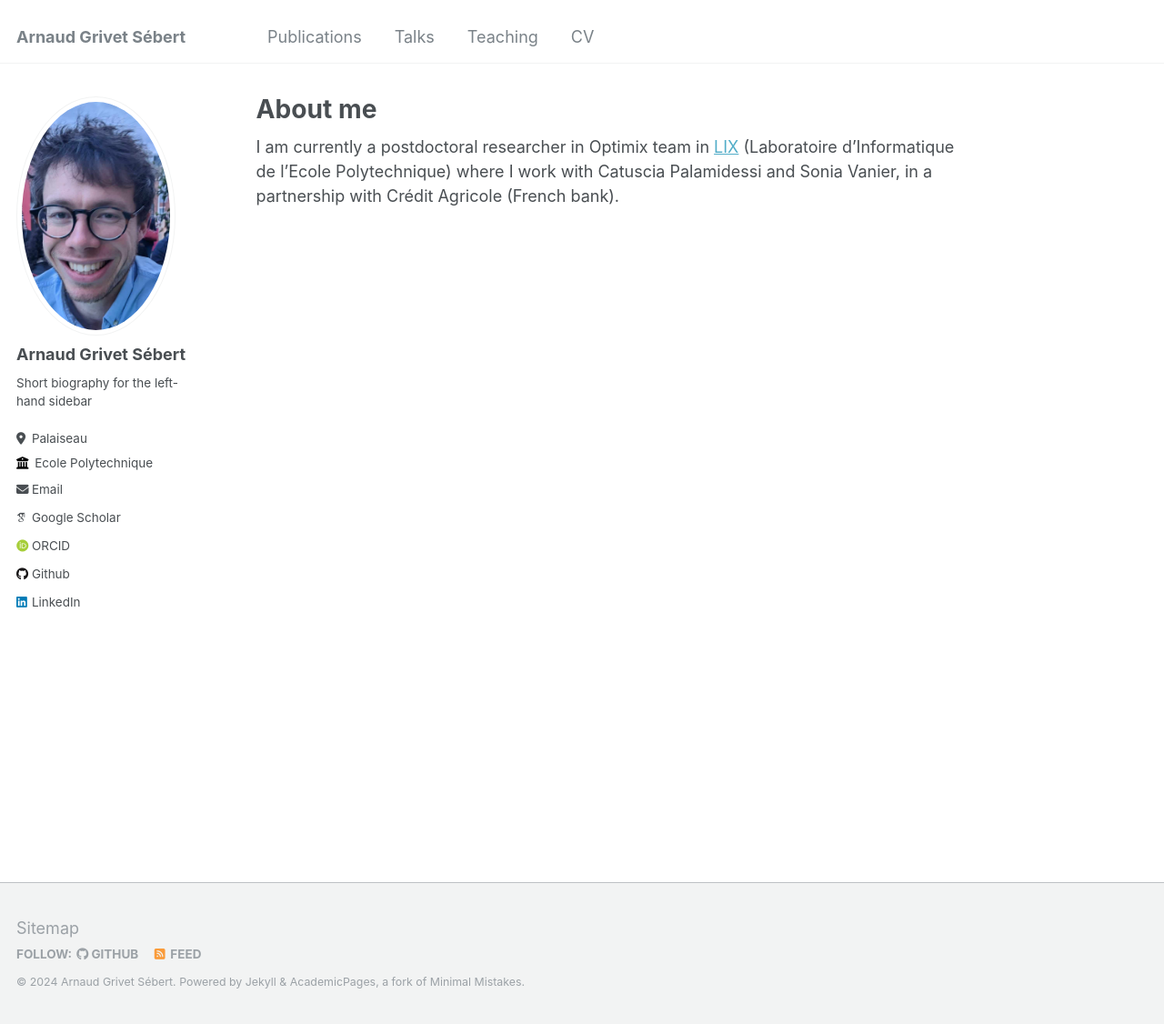
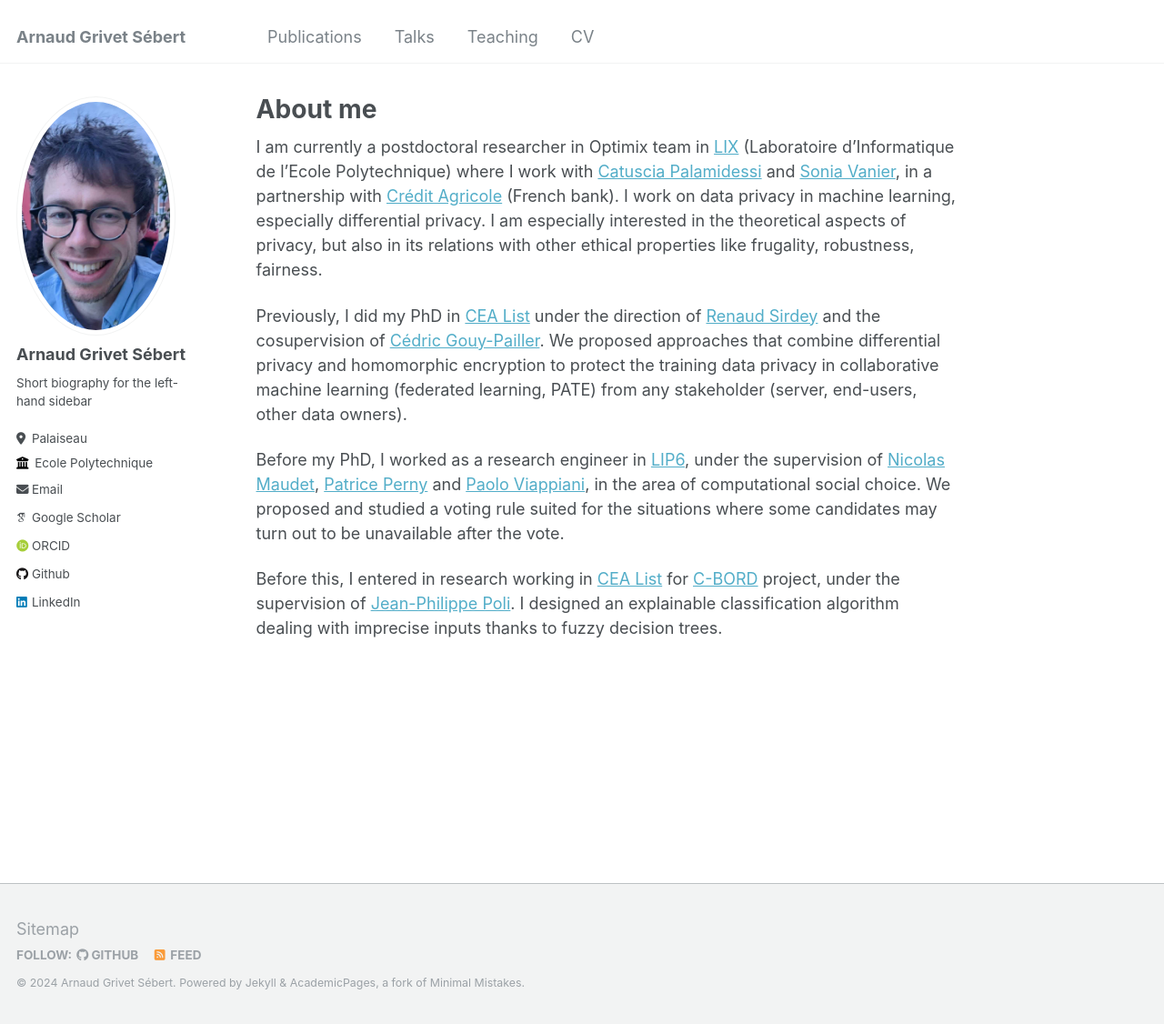
Before and after one commit to Arnaud-GS/arnaud-gs.github.io, a Jekyll site: the page built from _pages/about.md, in a window 1280 px wide and 1126 px high. Shown: the whole window at 91% size. Built offline with Jekyll 4.4.1, drawn with Linux system fonts in a browser that asks for light colours; some web fonts are replaced.

Commit message:
Update about.md

```diff
--- a/_pages/about.md
+++ b/_pages/about.md
@@ -7,4 +7,10 @@ redirect_from:
   - /about.html
 ---
 
-I am currently a postdoctoral researcher in Optimix team in [LIX](https://www.lix.polytechnique.fr/) (Laboratoire d'Informatique de l'Ecole Polytechnique) where I work with Catuscia Palamidessi and Sonia Vanier, in a partnership with Crédit Agricole (French bank).
+I am currently a postdoctoral researcher in Optimix team in [LIX](https://www.lix.polytechnique.fr/) (Laboratoire d'Informatique de l'Ecole Polytechnique) where I work with [Catuscia Palamidessi](https://www.lix.polytechnique.fr/~catuscia/) and [Sonia Vanier](https://scholar.google.com/citations?user=Z9WDDfcAAAAJ), in a partnership with [Crédit Agricole](https://www.credit-agricole.fr/) (French bank). I work on data privacy in machine learning, especially differential privacy. I am especially interested in the theoretical aspects of privacy, but also in its relations with other ethical properties like frugality, robustness, fairness.
+
+Previously, I did my PhD in [CEA List](https://list.cea.fr/) under the direction of [Renaud Sirdey](http://sirdeyre.free.fr/) and the cosupervision of [Cédric Gouy-Pailler](https://gouypailler.github.io/). We proposed approaches that combine differential privacy and homomorphic encryption to protect the training data privacy in collaborative machine learning (federated learning, PATE) from any stakeholder (server, end-users, other data owners).
+
+Before my PhD, I worked as a research engineer in [LIP6](https://www.lip6.fr/), under the supervision of [Nicolas Maudet](https://nmaudet.gitlab.io/), [Patrice Perny](https://webia.lip6.fr/~perny/) and [Paolo Viappiani](https://scholar.google.com/citations?user=lxuuuHgAAAAJ), in the area of computational social choice. We proposed and studied a voting rule suited for the situations where some candidates may turn out to be unavailable after the vote.
+
+Before this, I entered in research working in [CEA List](https://list.cea.fr/) for [C-BORD](https://www.cbord-h2020.eu/) project, under the supervision of [Jean-Philippe Poli](https://polijp.github.io/). I designed an explainable classification algorithm dealing with imprecise inputs thanks to fuzzy decision trees.
```
